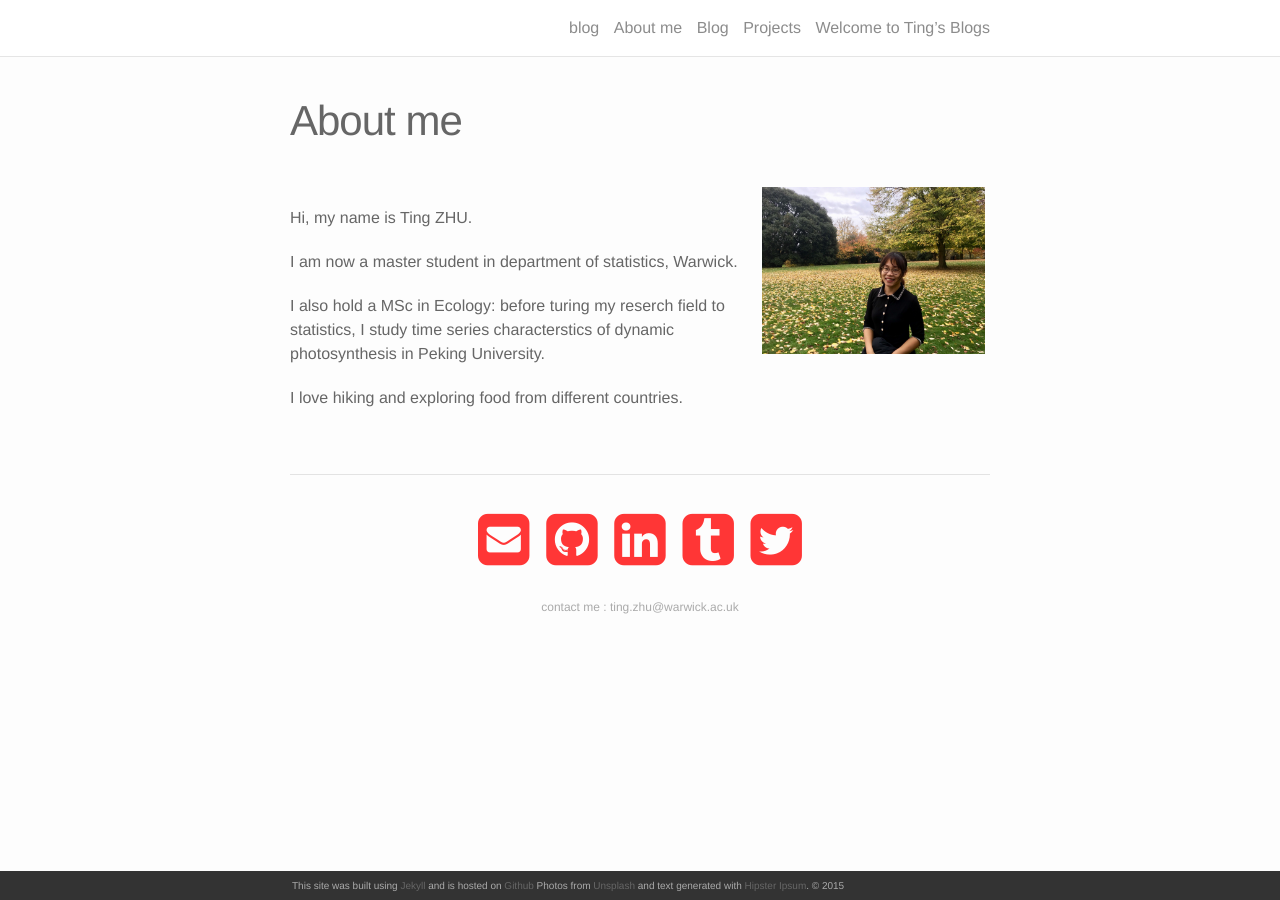
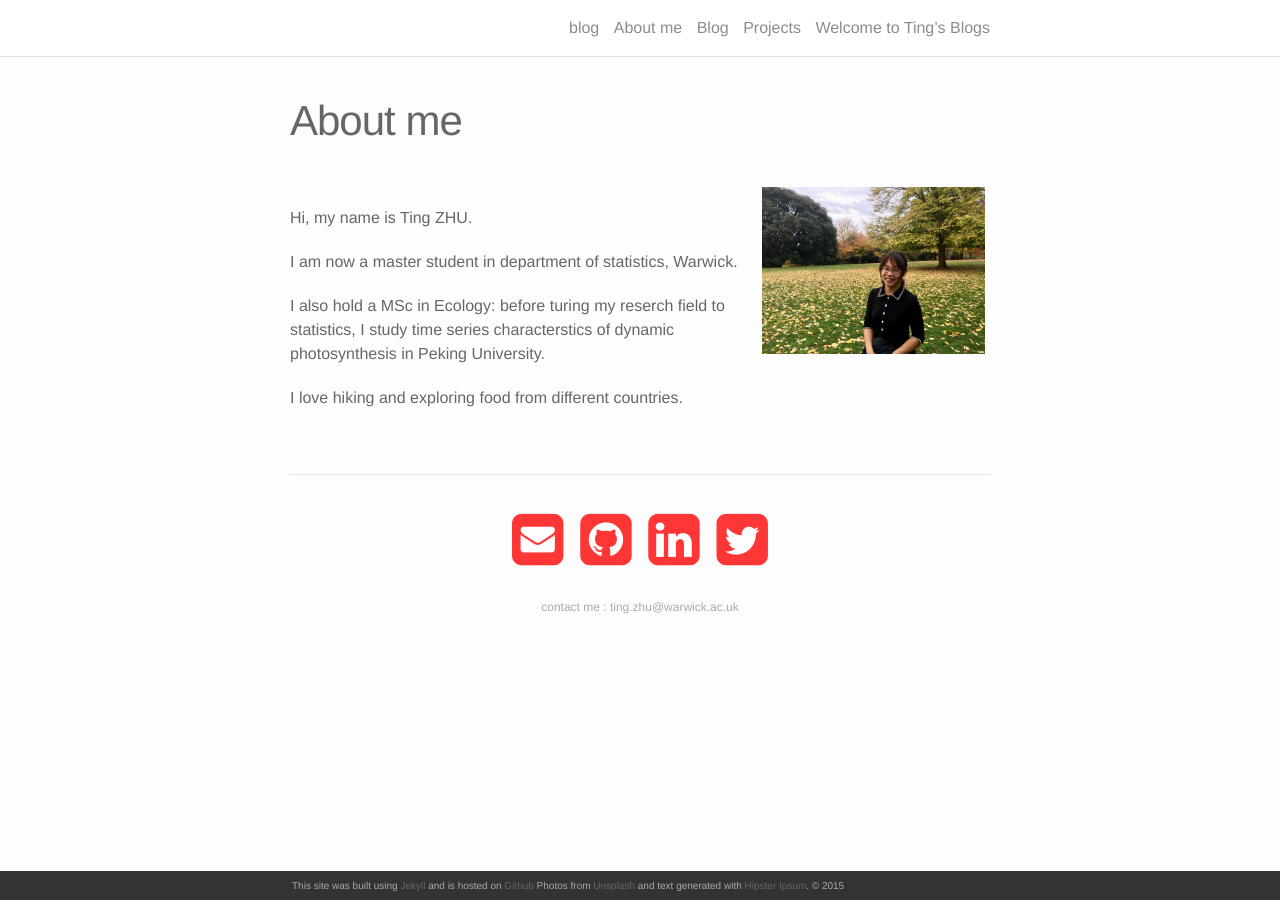
Before and after one commit to Tingz0/Tingz0.github.io, a Jekyll site: the page built from about.md, in a window 1280 px wide. Built offline with Jekyll 4.4.1, drawn with Linux system fonts in a browser that asks for light colours; nearby versions of some CDN libraries.

Commit message:
Update about.md

```diff
--- a/about.md
+++ b/about.md
@@ -23,7 +23,6 @@ I love hiking and exploring food from different countries.
 	<a href="ting.zhu@warwick.ac.uk"><i class="fa fa-envelope-square"></i></a>
 	<a href="https://github.com/Tingz0" target="_blank"><i class="fa fa-github-square"></i></a>
 	<a href="https://www.linkedin.com" target="_blank"><i class="fa fa-linkedin-square"></i></a>
-	<a href="http://tumblr.com" target="_blank"><i class="fa fa-tumblr-square"></i></a>
 	<a href="https://twitter.com/Ting21757229" target="_blank"><i class="fa fa-twitter-square"></i></a>
 </span>
 
```
